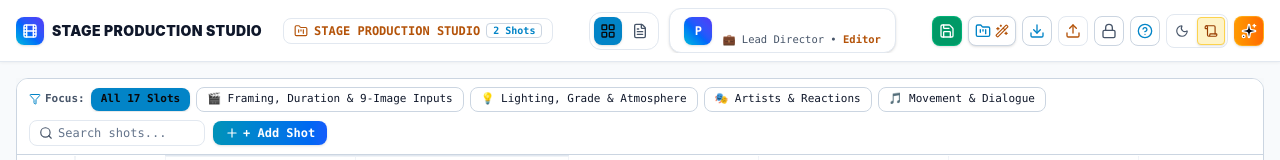
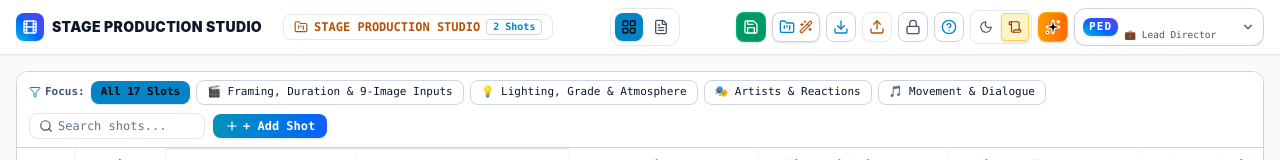
Before and after one commit to Pedditiram/STAGE-WORK-STUDIO, a React (Vite) app: page / in a window 1280 px wide. Shown: the top 160 px of the page. Built offline with nearby package versions, Linux system fonts and the light colour scheme; no server answers; the database is empty.

Commit message:
Move User Profile & Designation Dropdown with 3-letter initials icon to extreme top right of header

```diff
--- a/src/components/Header.jsx
+++ b/src/components/Header.jsx
@@ -1,6 +1,6 @@
 import React, { useState } from 'react';
 import {
-  Film, Folder, Wand2, Cloud, Settings, Lock, Sparkles, LayoutGrid, FileText, Save, FolderKanban, Zap, CheckCircle2, Video, Download, Upload, Check, Edit3, Moon, Sun, Scroll, HelpCircle
+  Film, Folder, Wand2, Cloud, Settings, Lock, Sparkles, LayoutGrid, FileText, Save, FolderKanban, Zap, CheckCircle2, Video, Download, Upload, Check, Edit3, Moon, Sun, Scroll, HelpCircle, ChevronDown
 } from 'lucide-react';
 
 export default function Header({
@@ -32,6 +32,7 @@ export default function Header({
 }) {
   const [isEditingTitle, setIsEditingTitle] = useState(false);
   const [tempTitleInput, setTempTitleInput] = useState(projectTitle);
+  const [isProfileOpen, setIsProfileOpen] = useState(false);
 
   const handleTitleSubmit = () => {
     if (tempTitleInput.trim()) {
@@ -66,6 +67,7 @@ export default function Header({
   const userName = currentUser.name || (isAdminLoggedIn ? 'Pedditi Ram' : 'Collaborator');
   const userDesignation = currentUser.designation || 'Lead Director';
   const userRole = currentUser.role || (isAdminLoggedIn ? 'Director & Owner' : 'Editor');
+  const firstThreeLetters = userName.replace(/[^a-zA-Z0-9]/g, '').slice(0, 3).toUpperCase() || 'PED';
 
   return (
     <header className="sticky top-0 z-40 bg-zinc-950/95 backdrop-blur-xl border-b border-zinc-800/90 shadow-xl px-3 sm:px-4 py-2 shrink-0 w-full font-mono text-xs">
@@ -113,8 +115,7 @@ export default function Header({
           </div>
         </div>
 
-        {/* CENTER: Studio View Navigation Tabs & User Identity Display */}
-        <div className="flex items-center gap-2.5 shrink-0">
+        {/* CENTER: Studio View Navigation Tabs */}
         <div className="flex items-center gap-1 bg-zinc-900/90 p-1 rounded-xl border border-zinc-800 shrink-0">
           {showCanvasTab && (
             <button
@@ -158,21 +159,7 @@ export default function Header({
           </button>
         </div>
 
-          {/* User Name, Designation & User Rights Badge */}
-          <div className="flex items-center gap-2.5 bg-zinc-900/90 border border-zinc-800/90 px-3.5 py-1.5 rounded-xl shrink-0 shadow-sm">
-            <div className="w-7 h-7 rounded-lg bg-gradient-to-tr from-cyan-500 via-blue-600 to-indigo-600 flex items-center justify-center text-white font-black text-xs shadow shrink-0">
-              {userName.charAt(0).toUpperCase()}
-            </div>
-            <div className="flex flex-col text-left leading-tight shrink-0">
-              <span className="font-bold text-white text-xs tracking-tight whitespace-nowrap block">{userName}</span>
-              <span className="text-[10.5px] text-zinc-400 font-mono font-medium whitespace-nowrap block mt-0.5">
-                💼 {userDesignation} • <strong className="text-amber-400 font-bold">{userRole}</strong>
-              </span>
-            </div>
-          </div>
-        </div>
-
-        {/* RIGHT: Quick Action Tools */}
+        {/* RIGHT: Quick Action Tools + EXTREME TOP RIGHT User Profile Dropdown */}
         <div className="flex items-center gap-1.5 shrink-0">
 
           {/* Quick Save Project Button */}
@@ -273,6 +260,82 @@ export default function Header({
           >
             <Sparkles className="w-4 h-4 fill-zinc-950" />
           </button>
+
+          {/* EXTREME TOP RIGHT: Logged-In User Profile & Designation Dropdown */}
+          <div className="relative shrink-0">
+            <button
+              type="button"
+              onClick={() => setIsProfileOpen(!isProfileOpen)}
+              className="flex items-center gap-1.5 p-1 px-2 rounded-xl bg-zinc-900 hover:bg-zinc-800 border border-zinc-700 hover:border-cyan-500 transition-all cursor-pointer shadow shrink-0"
+              title="Click to view logged-in profile & designation"
+            >
+              {/* 3-Letter Icon Badge */}
+              <div className="px-1.5 py-0.5 rounded-lg bg-gradient-to-tr from-cyan-500 via-blue-600 to-indigo-600 text-white font-black text-[11px] font-mono tracking-widest shadow shrink-0">
+                {firstThreeLetters}
+              </div>
+
+              <div className="hidden sm:flex flex-col text-left leading-tight shrink-0">
+                <span className="font-bold text-white text-xs tracking-tight whitespace-nowrap block">{userName}</span>
+                <span className="text-[9.5px] text-zinc-400 font-mono block whitespace-nowrap">
+                  💼 {userDesignation}
+                </span>
+              </div>
+
+              <ChevronDown className={`w-3.5 h-3.5 text-zinc-400 transition-transform ${isProfileOpen ? 'rotate-180 text-amber-400' : ''}`} />
+            </button>
+
+            {/* Profile & Designation Dropdown Menu */}
+            {isProfileOpen && (
+              <div className="absolute right-0 top-full mt-2 w-72 bg-zinc-950 border border-zinc-800 rounded-2xl shadow-2xl z-50 p-3.5 space-y-3 font-mono text-xs text-left animate-in fade-in zoom-in-95">
+                <div className="flex items-start gap-2.5 pb-2.5 border-b border-zinc-800">
+                  <div className="w-10 h-10 rounded-xl bg-gradient-to-tr from-cyan-500 via-blue-600 to-indigo-600 flex items-center justify-center text-white font-black text-sm shadow shrink-0 tracking-wider">
+                    {firstThreeLetters}
+                  </div>
+                  <div className="flex flex-col min-w-0">
+                    <span className="font-bold text-white text-sm truncate font-sans">{userName}</span>
+                    <span className="text-[11px] text-cyan-300 font-bold">💼 {userDesignation}</span>
+                    <span className="text-[10px] text-amber-400 font-bold mt-0.5">👑 {userRole}</span>
+                  </div>
+                </div>
+
+                <div className="space-y-1.5">
+                  <button
+                    type="button"
+                    onClick={() => { setIsProfileOpen(false); if (onOpenAdminModal) onOpenAdminModal(); }}
+                    className="w-full text-left px-3 py-2 rounded-xl bg-zinc-900 hover:bg-zinc-800 text-zinc-200 hover:text-white font-bold flex items-center justify-between transition-all border border-zinc-800/80"
+                  >
+                    <span className="flex items-center gap-2"><Settings className="w-4 h-4 text-amber-400" /> Admin & Project Settings</span>
+                  </button>
+
+                  <button
+                    type="button"
+                    onClick={() => { setIsProfileOpen(false); if (onOpenHelpModal) onOpenHelpModal(); }}
+                    className="w-full text-left px-3 py-2 rounded-xl bg-zinc-900 hover:bg-zinc-800 text-zinc-200 hover:text-white font-bold flex items-center justify-between transition-all border border-zinc-800/80"
+                  >
+                    <span className="flex items-center gap-2"><HelpCircle className="w-4 h-4 text-cyan-400" /> Help & User Guide</span>
+                  </button>
+
+                  <button
+                    type="button"
+                    onClick={() => {
+                      setIsProfileOpen(false);
+                      if (typeof window !== 'undefined') {
+                        localStorage.removeItem('sps_authorized_user_email');
+                        window.location.reload();
+                      }
+                    }}
+                    className="w-full text-left px-3 py-2 rounded-xl bg-red-950/30 hover:bg-red-900/40 text-red-300 font-bold flex items-center justify-between transition-all border border-red-900/40 text-[11px]"
+                  >
+                    <span>🔒 Lock Session / Switch Account</span>
+                  </button>
+                </div>
+
+                <div className="pt-2 border-t border-zinc-800 text-[10px] text-zinc-400 text-center">
+                  Stage Production Studio • Cloud Room <strong className="text-amber-400">{roomId || 'SPS-CLOUD-8821'}</strong>
+                </div>
+              </div>
+            )}
+          </div>
         </div>
       </div>
     </header>
```
Lines whose indentation alone changed are shown as unchanged.
